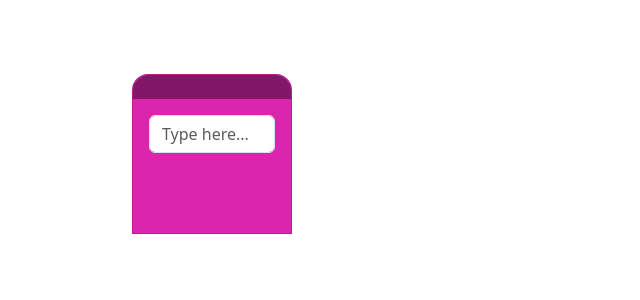
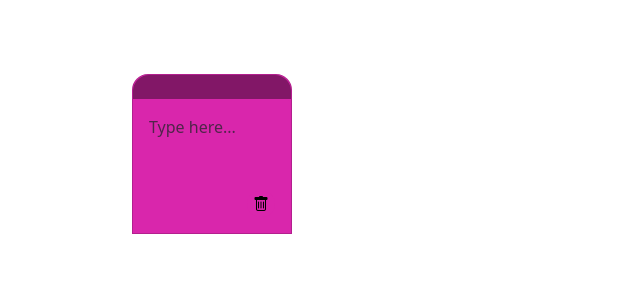
Before and after one commit to GabeEss/To-Do-List-Remake, a React (Vite) app in the folder todo-app/: page / in a window 1280 px wide. Shown: the top 300 px of the page, without its empty margins (0-640 px from the left). Built offline with nearby package versions, Linux system fonts and the light colour scheme.

Commit message:
Delete button added to note.

```diff
--- a/todo-app/src/components/todo-board-display.tsx
+++ b/todo-app/src/components/todo-board-display.tsx
@@ -19,7 +19,7 @@ const ToDoBoardDisplay: React.FC<ToDoBoardProps> = ({ maxNumber }) => {
         const saturation = 70;
         const lightness = 50; // Fixed lightness to avoid very dark or very light colors
 
-        // The secondary color is for the draggable part of the note.
+        // The secondary color indicates the draggable part of the note.
         return {
             primary: `hsl(${hue}, ${saturation}%, ${lightness}%)`,
             secondary: `hsl(${hue}, ${saturation}%, ${lightness - 20}%)`
@@ -36,6 +36,13 @@ const ToDoBoardDisplay: React.FC<ToDoBoardProps> = ({ maxNumber }) => {
             } else return note;
         })
         setNotes(updatedNotes);
+    }
+
+    const handleDelete = (event: React.MouseEvent<HTMLElement>, id: number) => {
+        event.preventDefault();
+        const updatedNotes = notes.filter(note => note.id != id);
+        setNotes(updatedNotes);
+        setCurrentNoteId(null);
     }
 
     const handleMouseDown = (id: number, event: React.MouseEvent<HTMLDivElement>) => {
@@ -134,6 +141,12 @@ const ToDoBoardDisplay: React.FC<ToDoBoardProps> = ({ maxNumber }) => {
                         backgroundColor: note.color,
                     }}
                     >
+                        <button
+                            className="trash-can"
+                            onClick={(e) => handleDelete(e, note.id)}
+                            >
+                                <i className="bi bi-trash trash-can-icon"></i>
+                        </button>
                         <div
                             className="note-handle moveable"
                             onMouseDown={(e) => handleMouseDown(note.id, e)}
@@ -142,15 +155,12 @@ const ToDoBoardDisplay: React.FC<ToDoBoardProps> = ({ maxNumber }) => {
                                 backgroundColor: note.colorSecondary
                             }}
                         />
-                        <div className="card-body">
-                        <input
-                            type="textarea"
+                        <textarea
                             className="form-control note-text"
                             value={note.content}
                             onChange={(e) => handleEdit(note.id, e.target.value)}
                             placeholder="Type here..."
                         />
-                        </div>
                     </div>
                 ))}
             </div>
--- a/todo-app/src/index.css
+++ b/todo-app/src/index.css
@@ -32,6 +32,8 @@
     border-radius: 1em 1em 0 0;
     position: absolute;
     transition: transform 0.2s ease-in-out;
+    display: flex;
+    flex-direction: column;
   }
 
   .note.dragging {
@@ -45,13 +47,44 @@
   }
 
   .note-text {
+    flex: 1;
+    width: 100%;
+    height: 100%;
+    resize: none;
+    border: none;
+    outline: none;
+    box-shadow: none;
+    padding: 1em;
+    box-sizing: border-box;
+    background-color: inherit;
+    color: inherit;
+    font-family: inherit;
+    font-size: inherit;
+    overflow-wrap: break-word;
+    word-wrap: break-word;
+    white-space: pre-wrap;
+    overflow: auto;
   }
+
+  .note-text:focus {
+    background-color: inherit;
+    color: inherit;
+}
 
   .trash-can {
     position: absolute;
-    bottom: 2em;
-    right: 2em;
+    bottom: 1em;
+    right: 1em;
+    border-radius: 1em;
+    border: none;
+    /* height: 1em;
+    width: 1em; */
+    background-color: inherit;
   }
+
+  .trash-can-icon {
+    /* font-size: 1em; */
+}
 
   textarea {
     flex-grow: 1;
```
Also changed, not shown: todo-app/src/components/trash-display.tsx (deleted).
